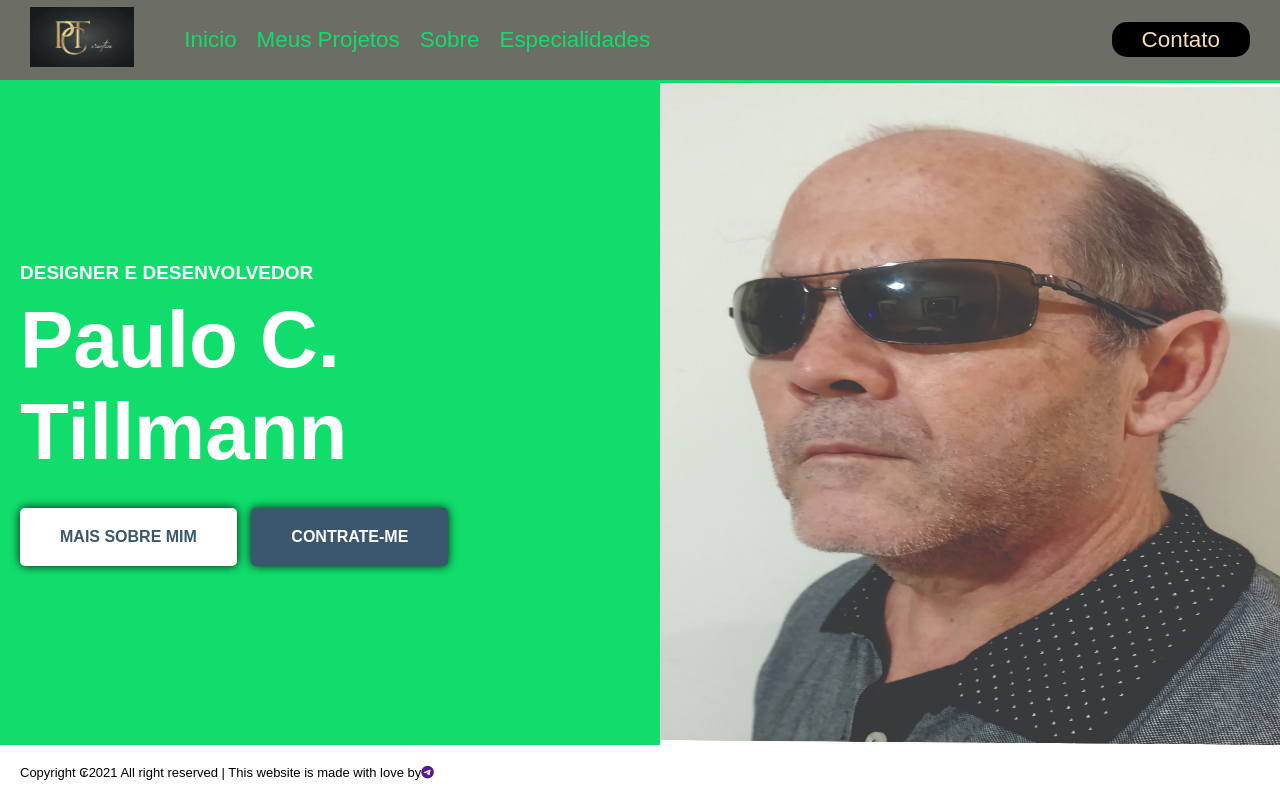
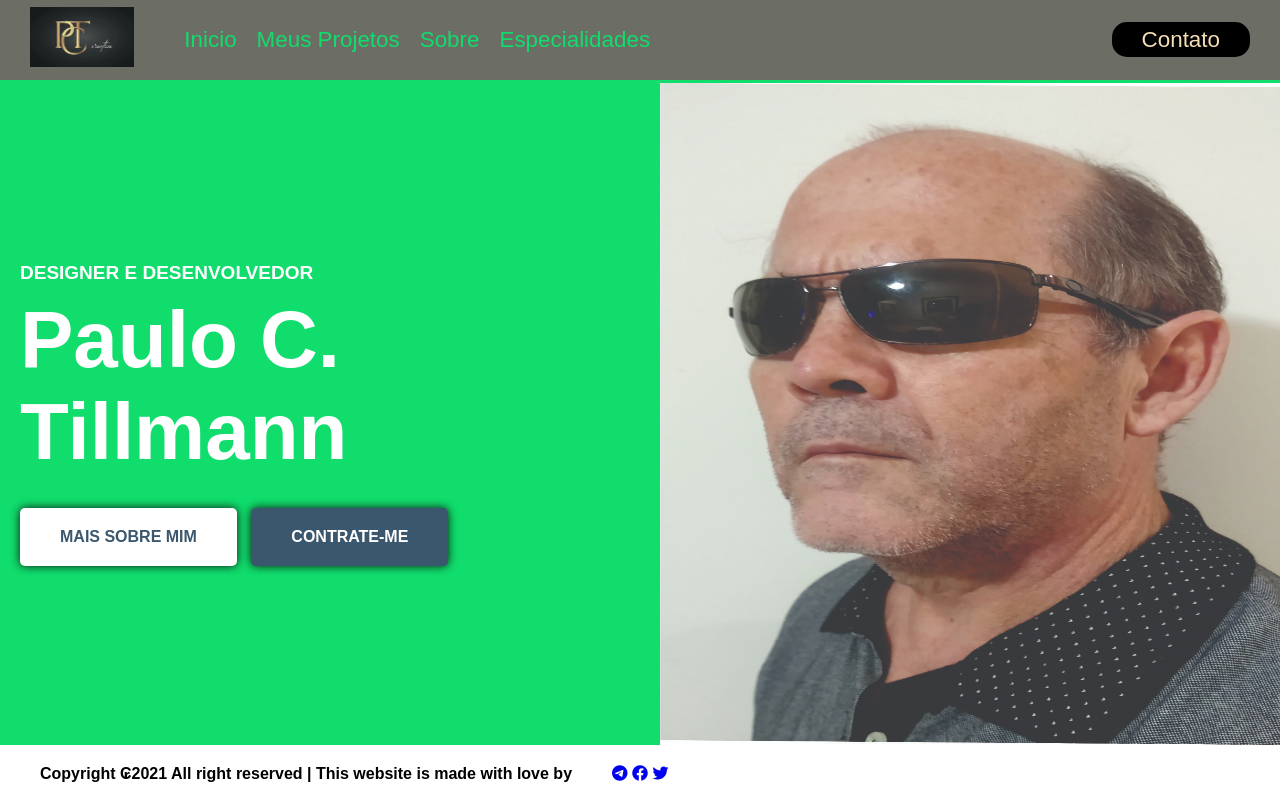
Before and after one commit to pctillmann/portifolio, a plain HTML site: page index.html in a window 1280 px wide. Drawn offline with Linux system fonts and the light colour scheme.

Commit message:
segundo  commit

```diff
--- a/assets/css/styles.css
+++ b/assets/css/styles.css
@@ -130,5 +130,19 @@ footer {
     display: flex;
     padding: 20px;
     color: black#fff;
-    font-size: 13px;
+
 }
+
+.direitos_altorais {
+
+    display: flex;
+    align-items: center;
+    padding: 0 20px;
+    font-weight: bold;
+
+}
+
+.resdes_sociaia {
+    flex: 1;
+    padding: 0 20px;
+}
--- a/index.html
+++ b/index.html
@@ -50,12 +50,19 @@
         </div>
     </section>
 
-    <footer class="social">
+    <footer>
+        <div class="direitos_altorais">
 
-        Copyright ₢2021 All right reserved | This website is made with love by
+            Copyright ₢2021 All right reserved | This website is made with love by
+        </div>
 
-        <div class="social2">
-            <a href=""><i class="fa-brands fa-telegram"></i></a>
+
+
+        <div class="resdes_sociaia">
+            <a href="#"><i class="fa-brands fa-telegram"></i></a>
+           <a href="#"><i class="fa-brands fa-facebook"></i></a>
+           <a href="#"><i class="fa-brands fa-twitter"></i></a>
+
 
         </div>
 
```
